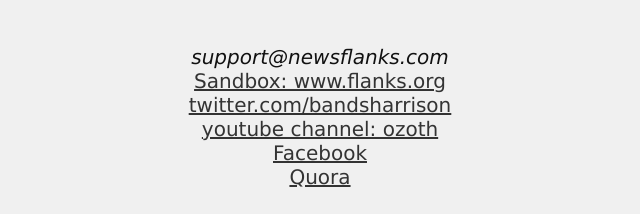
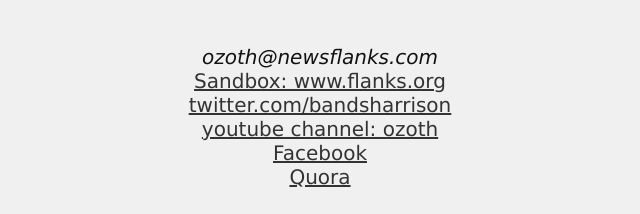
Before and after one commit to bradfordharrison/bradfordharrison.github.io, a plain HTML site: page index.html in a window 1280 px wide. Shown: the part 548-762 px from the top of the page, 320-960 px from the left. Drawn offline with Linux system fonts and the light colour scheme.

Commit message:
Updated e-mail address on home page.

```diff
--- a/index.html
+++ b/index.html
@@ -10,7 +10,7 @@
 <center><img src="./images/urizen.jpg"></center>
 <center><font face="courier" size="small"><a href="https://en.wikipedia.org/wiki/The_Ancient_of_Days"><b>Blake's &quot;Ancient of Days&quot;</b></a></font></center><br><br>
 <center><i>Welcome to Bradford Harrison's Home Page</i></center><br><br>
-<center><i>support@newsflanks.com</i></center>
+<center><i>ozoth@newsflanks.com</i></center>
 <center><a href="http://www.flanks.org">Sandbox: www.flanks.org</a></center>
 <center><a href="http://twitter.com/bandsharrison">twitter.com/bandsharrison</a></center>
 <center><a href="https://www.youtube.com/channel/UCD6601yyFRFtg2gyaIdgJTg">youtube channel: ozoth</a></center>
```
